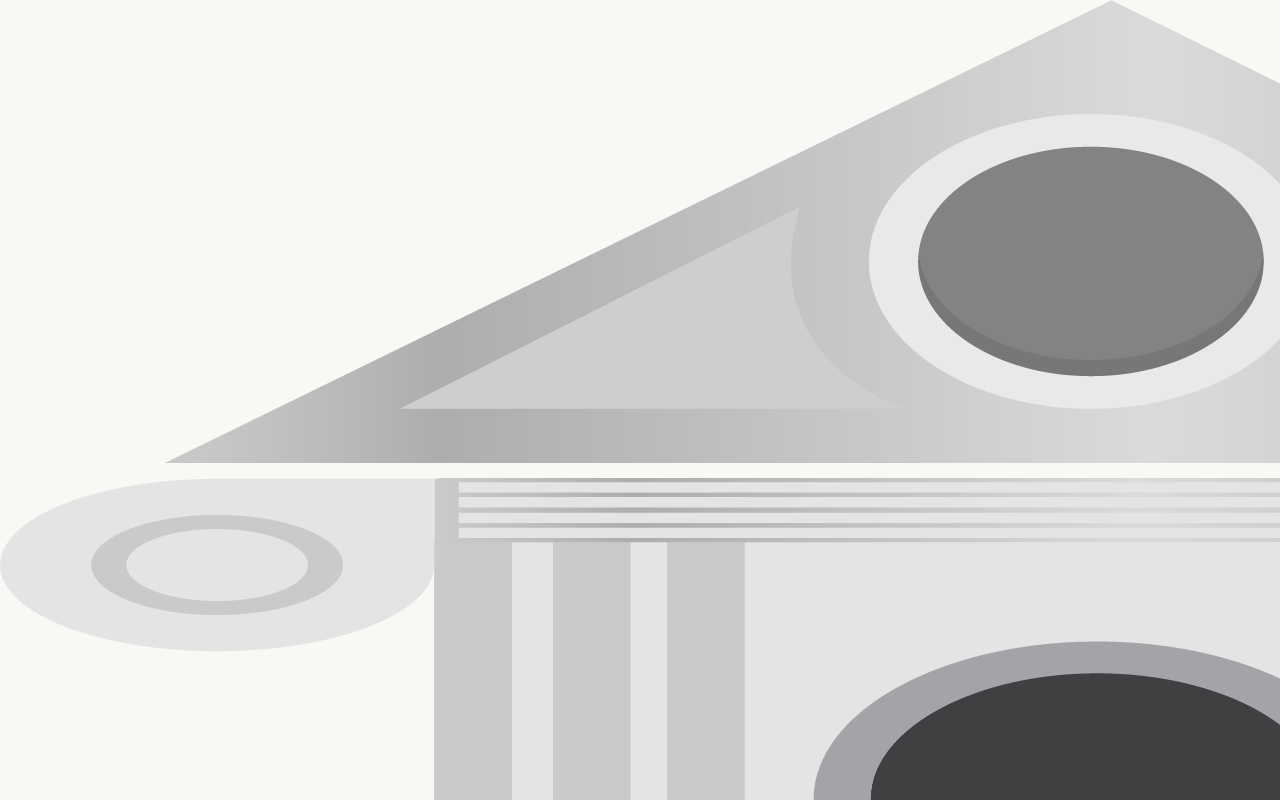
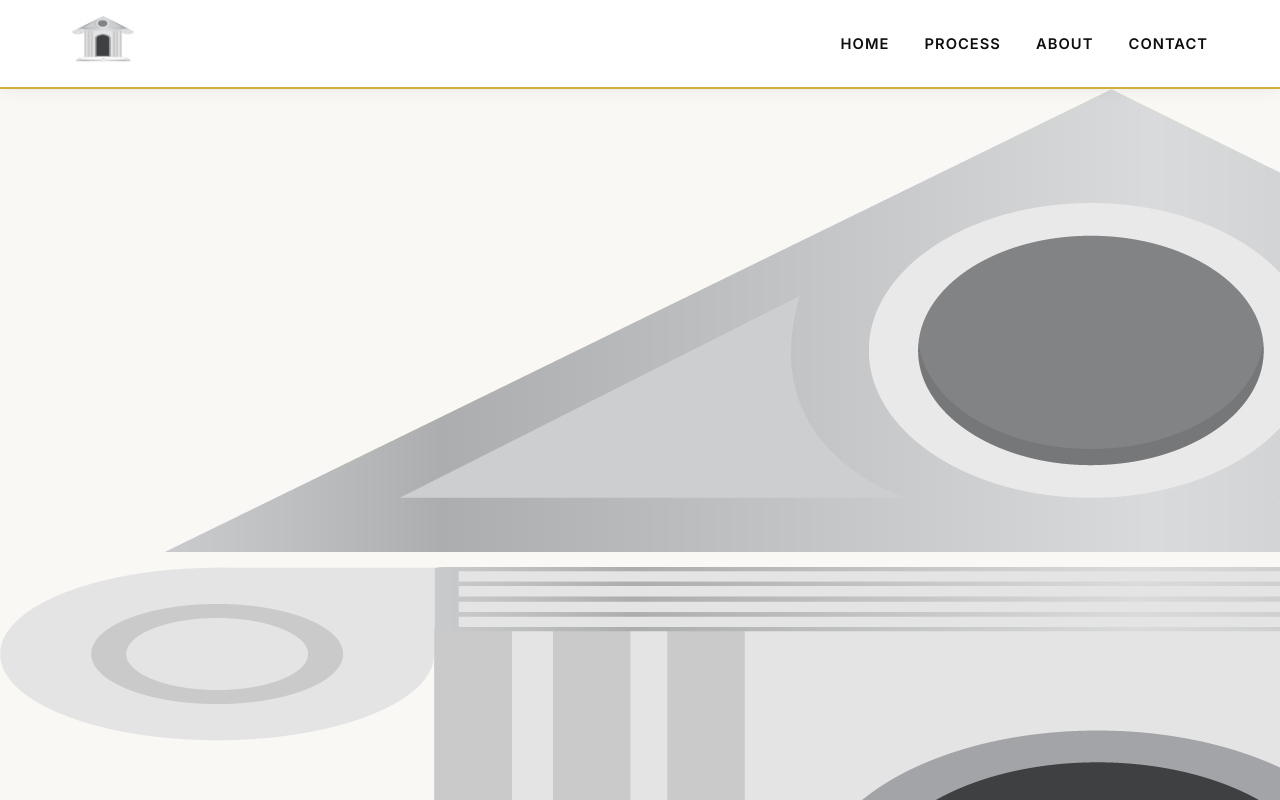
Before and after one commit to amplioai/accountancychampber, a plain HTML site: page gdpr.html in a window 1280 px wide. Shown: the top 800 px of the page. Drawn offline with nearby package versions, Linux system fonts and the light colour scheme.

Commit message:
Update gdpr.html for final site build

```diff
--- a/gdpr.html
+++ b/gdpr.html
@@ -8,6 +8,7 @@
   <link rel="stylesheet" href="styles.css">
 </head>
 <body>
+  <nav class="navbar"><div class="container nav-container"><a href="index.html" class="logo-link"><img src="logo.png" alt="Accountancy Chamber Logo" class="nav-logo"></a><ul class="nav-menu"><li><a href="index.html">Home</a></li><li><a href="process.html">Process</a></li><li><a href="about.html">About</a></li><li><a href="contact.html">Contact</a></li></ul></div></nav>
 
   <!-- LEFT SIDEBAR -->
   <nav class="sidebar">
@@ -24,7 +25,7 @@
         <svg xmlns="http://www.w3.org/2000/svg" width="20" height="20" viewBox="0 0 24 24" fill="none" stroke="currentColor" stroke-width="2" stroke-linecap="round" stroke-linejoin="round"><path d="M20 21v-2a4 4 0 0 0-4-4H8a4 4 0 0 0-4 4v2"></path><circle cx="12" cy="7" r="4"></circle></svg>
         About
       </a>
-      <a href="services.html">
+      <a href="contact.html">
         <svg xmlns="http://www.w3.org/2000/svg" width="20" height="20" viewBox="0 0 24 24" fill="none" stroke="currentColor" stroke-width="2" stroke-linecap="round" stroke-linejoin="round"><path d="M14 2H6a2 2 0 0 0-2 2v16a2 2 0 0 0 2 2h12a2 2 0 0 0 2-2V8z"></path><polyline points="14 2 14 8 20 8"></polyline><line x1="16" y1="13" x2="8" y2="13"></line><line x1="16" y1="17" x2="8" y2="17"></line><polyline points="10 9 9 9 8 9"></polyline></svg>
         Services
       </a>
@@ -149,7 +150,7 @@
           <ul>
             <li><a href="index.html">Home</a></li>
             <li><a href="about.html">About</a></li>
-            <li><a href="services.html">Services</a></li>
+            <li><a href="process.html">Process</a></li>
             <li><a href="contact.html">Contact</a></li>
           </ul>
         </div>
```
